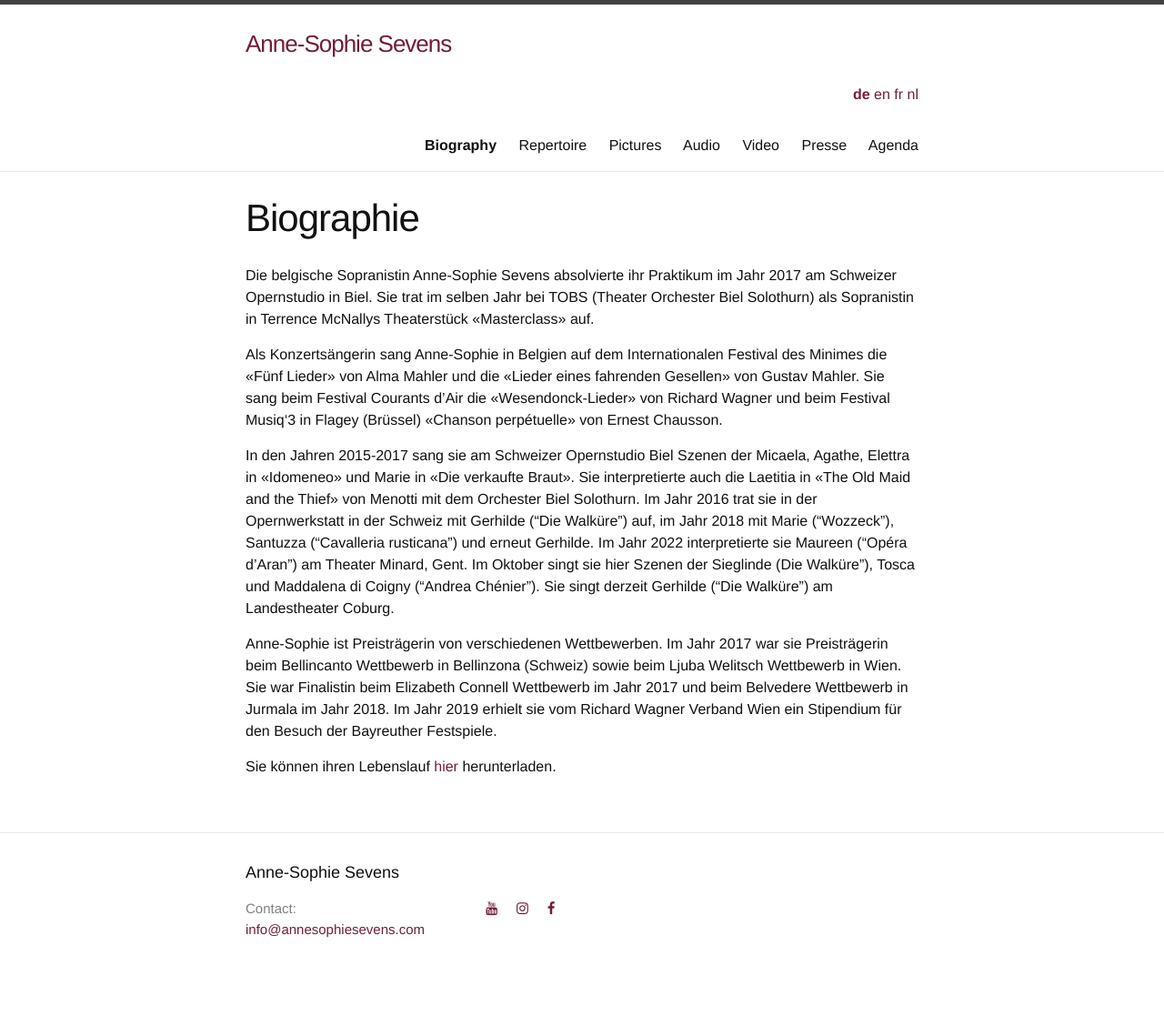
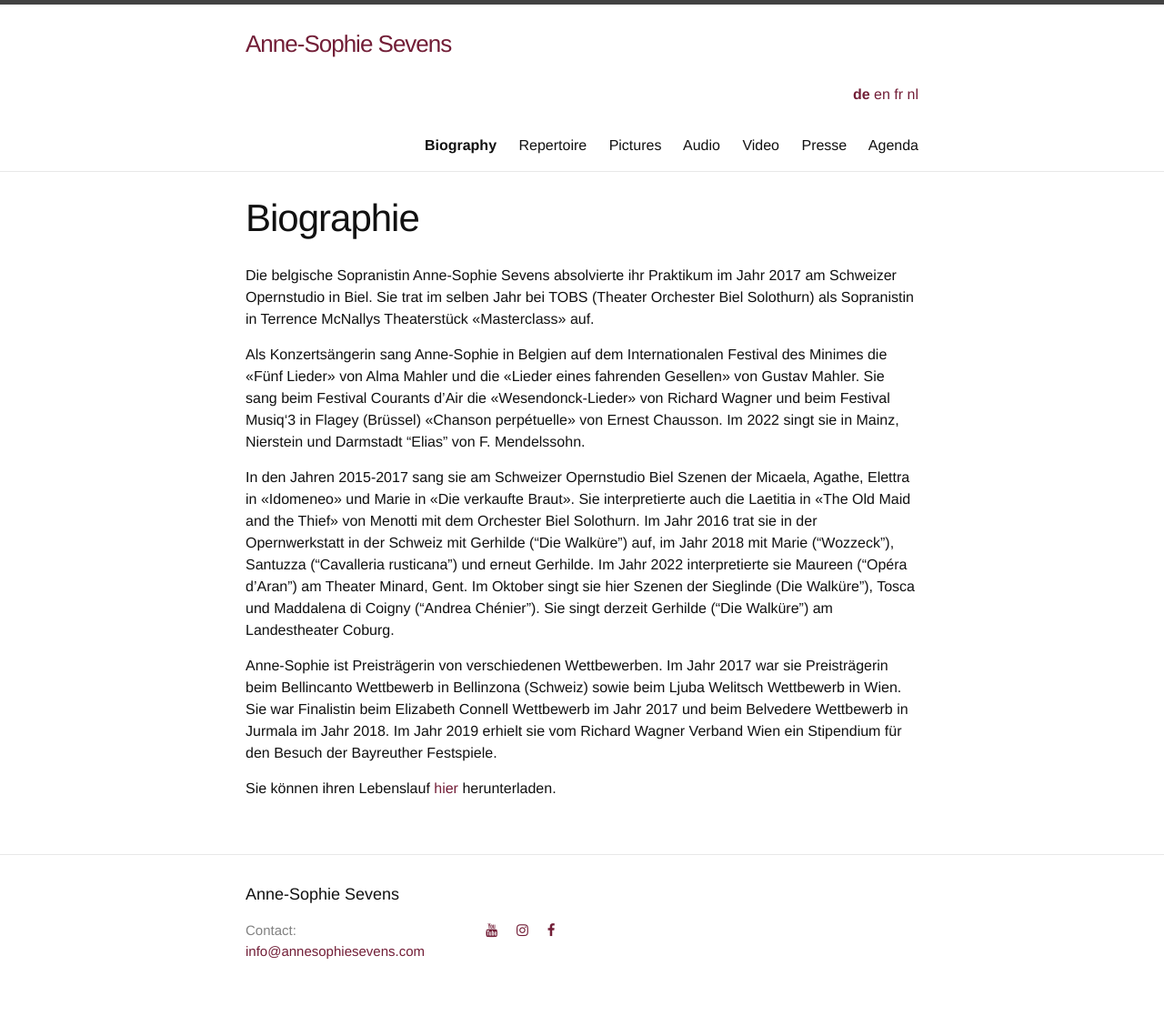
Before and after one commit to annesophie-sevens/annesophie-sevens.github.io, a Jekyll site: the page built from biography-de.md, in a window 1280 px wide. Shown: the whole page at 91% size. Built offline with Jekyll 4.4.1, drawn with Linux system fonts in a browser that asks for light colours; nearby versions of some CDN libraries; before the commit the page ends 1093 px from its top, so only the background shows below that.

Commit message:
Update biography-de.md

```diff
--- a/biography-de.md
+++ b/biography-de.md
@@ -8,7 +8,7 @@ ref: biography
 ---
 Die belgische Sopranistin Anne-Sophie Sevens absolvierte ihr Praktikum im Jahr 2017 am Schweizer Opernstudio in Biel. Sie trat im selben Jahr bei TOBS (Theater Orchester Biel Solothurn) als Sopranistin in Terrence McNallys Theaterstück «Masterclass» auf.
 
-Als Konzertsängerin sang Anne-Sophie in Belgien auf dem Internationalen Festival des Minimes die «Fünf Lieder» von Alma Mahler und die «Lieder eines fahrenden Gesellen» von Gustav Mahler. Sie sang beim Festival Courants d’Air die «Wesendonck-Lieder» von Richard Wagner und beim Festival Musiq‘3 in Flagey (Brüssel) «Chanson perpétuelle» von Ernest Chausson.
+Als Konzertsängerin sang Anne-Sophie in Belgien auf dem Internationalen Festival des Minimes die «Fünf Lieder» von Alma Mahler und die «Lieder eines fahrenden Gesellen» von Gustav Mahler. Sie sang beim Festival Courants d’Air die «Wesendonck-Lieder» von Richard Wagner und beim Festival Musiq‘3 in Flagey (Brüssel) «Chanson perpétuelle» von Ernest Chausson. Im 2022 singt sie in Mainz, Nierstein und Darmstadt “Elias” von F. Mendelssohn.
 
 In den Jahren 2015-2017 sang sie am Schweizer Opernstudio Biel Szenen der Micaela, Agathe, Elettra in «Idomeneo» und Marie in «Die verkaufte Braut». Sie interpretierte auch die Laetitia in «The Old Maid and the Thief» von Menotti mit dem Orchester Biel Solothurn. Im Jahr 2016 trat sie in der Opernwerkstatt in der Schweiz mit Gerhilde (“Die Walküre”) auf, im Jahr 2018 mit Marie (“Wozzeck”), Santuzza (“Cavalleria rusticana”) und erneut Gerhilde. Im Jahr 2022 interpretierte sie Maureen (“Opéra d’Aran”) am Theater Minard, Gent. Im Oktober singt sie hier Szenen der Sieglinde (Die Walküre”), Tosca und Maddalena di Coigny (“Andrea Chénier”). Sie singt derzeit Gerhilde (“Die Walküre”) am Landestheater Coburg.
 
```
